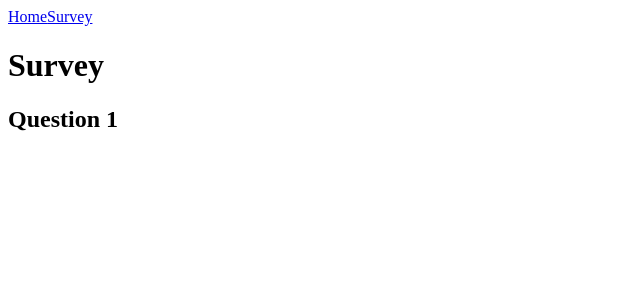
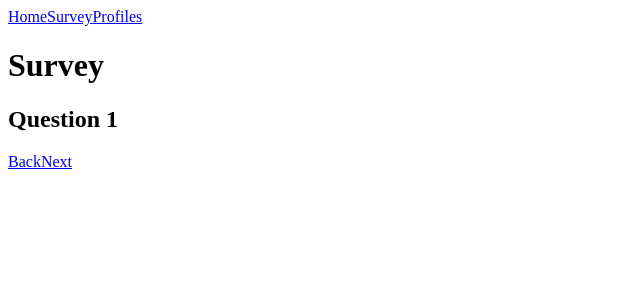
Before and after one commit to matheuskiyoshi/Shiny, a React (Create React App) app: page /survey/1 in a window 1280 px wide. Shown: the top 300 px of the page, without its empty margins (0-640 px from the left). Built offline with nearby package versions, Linux system fonts and the light colour scheme.

Commit message:
Criando a página Results e Freelancers/profiles e adicionando back e next na página de survey

```diff
--- a/src/components/Header/index.jsx
+++ b/src/components/Header/index.jsx
@@ -3,8 +3,9 @@ import { Link } from 'react-router-dom'
 function Header() {
     return(
         <nav>
-            <Link to="/">Home</Link>
-            <Link to="survey/1">Survey</Link>
+            <Link to='/'>Home</Link>
+            <Link to='survey/1'>Survey</Link>
+            <Link to='/freelancers'>Profiles</Link>
         </nav>
     )
 }
--- a/src/index.jsx
+++ b/src/index.jsx
@@ -6,6 +6,8 @@ import Home from './pages/Home'
 import Survey from './pages/Survey'
 import Header from './components/Header'
 import Error from './components/Error'
+import Results from './pages/Results'
+import Freelancers from './pages/Freelancers'
 
 const root = ReactDOM.createRoot(document.getElementById("root"));
 root.render(
@@ -15,7 +17,9 @@ root.render(
       <Routes>
         <Route path='/' element={<Home />} />
         <Route path='/survey/:questionNumber' element={<Survey />} />
-        <Route element ={<Error />} />
+        <Route path='' element={<Error />} />
+        <Route path='/results/' element={<Results />} />
+        <Route path='/freelancers/' element={<Freelancers/>} />
       </Routes>
     </Router>
   </React.StrictMode>
--- /dev/null
+++ b/src/pages/Freelancers/index.jsx
@@ -0,0 +1,9 @@
+function Freelancers() {
+    return(
+        <div>
+            <h1>Freelancers</h1>
+        </div>
+    )
+}
+
+export default Freelancers
--- /dev/null
+++ b/src/pages/Results/index.jsx
@@ -0,0 +1,9 @@
+function Results() {
+    return(
+        <div>
+            <h1>Results</h1>
+        </div>
+    )
+}
+
+export default Results
--- a/src/pages/Survey/index.jsx
+++ b/src/pages/Survey/index.jsx
@@ -1,12 +1,21 @@
 import { useParams } from 'react-router-dom'
+import { Link } from 'react-router-dom'
 
 function Survey() {
     const { questionNumber } = useParams()
+    const questionNumberInt = parseInt(questionNumber)
+    const prevQuestionNumber = questionNumberInt === 1 ? 1 : questionNumberInt - 1
+    const nextQuestionNumber = questionNumberInt + 1
 
     return (
         <div>
             <h1>Survey</h1>
             <h2>Question {questionNumber}</h2>
+            <Link to={`/survey/${prevQuestionNumber}`}>Back</Link>
+            {questionNumberInt === 10 ? (<Link to='/results'>Results</Link>
+            ) : (
+                <Link to={`/survey/${nextQuestionNumber}`}>Next</Link>
+            ) }
         </div>
     )
 }
```
